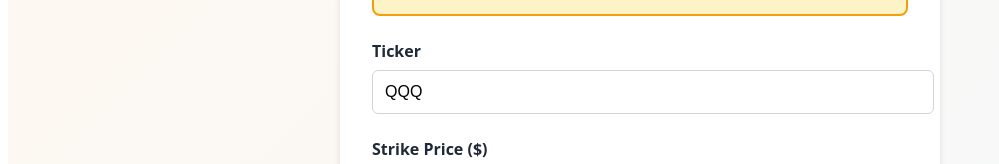
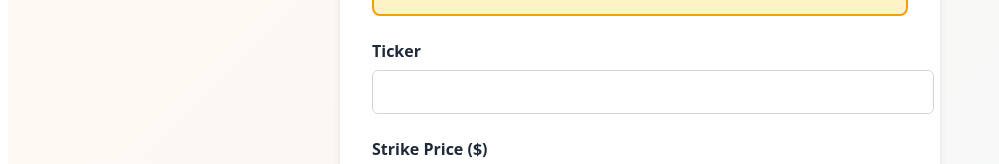
Before and after one commit to brianbk1/vegatrading, a React (Vite) app: page / in a window 1280 px wide. Shown: the part 264-428 px from the top of the page, without its empty margins (0-999 px from the left). Built offline with nearby package versions, Linux system fonts and the light colour scheme.

Commit message:
Remove QQQ default - require ticker entry

```diff
--- a/src/App.jsx
+++ b/src/App.jsx
@@ -1,6 +1,6 @@
 import React, { useState } from 'react';
 export default function DayTradingApp() {
-  const [ticker, setTicker] = useState('QQQ');
+  const [ticker, setTicker] = useState('');
   const [strikePrice, setStrikePrice] = useState('');
   const [optionPrice, setOptionPrice] = useState('');
   const [accountSize, setAccountSize] = useState(50000);
```
